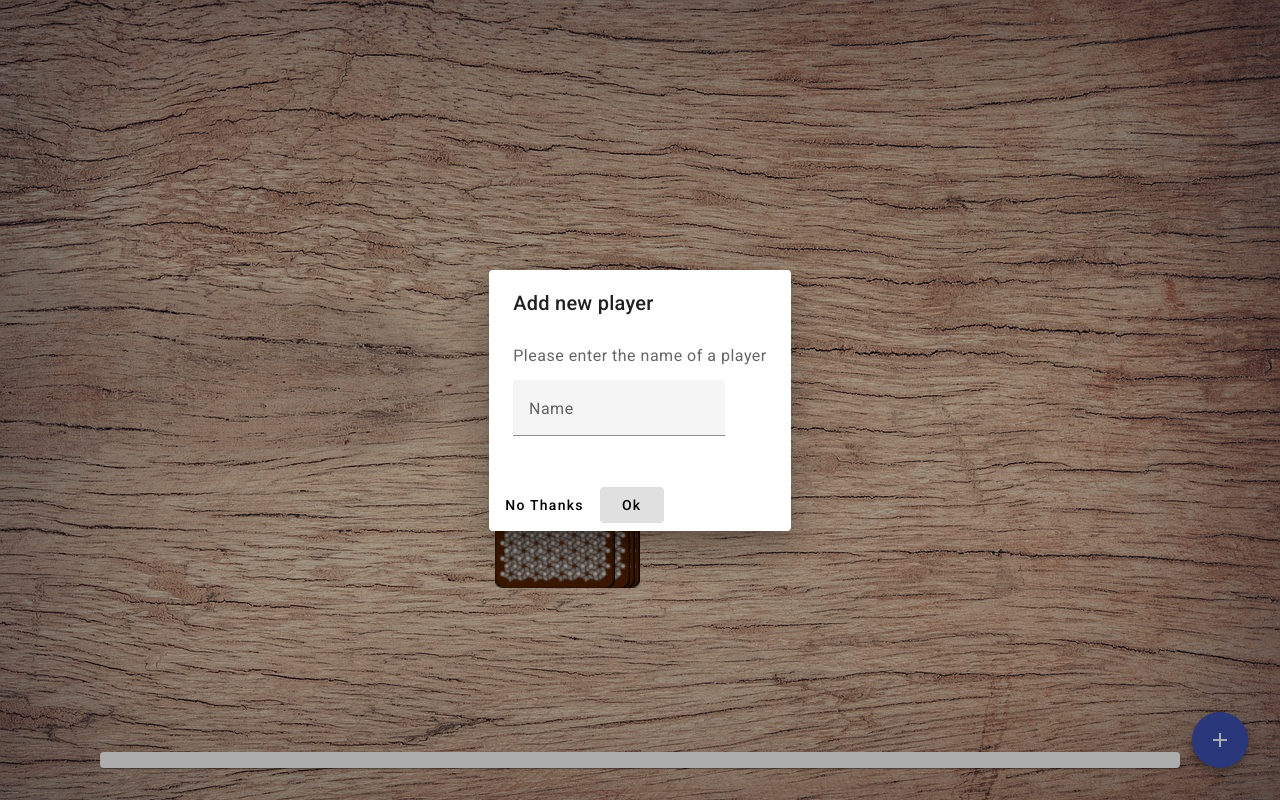
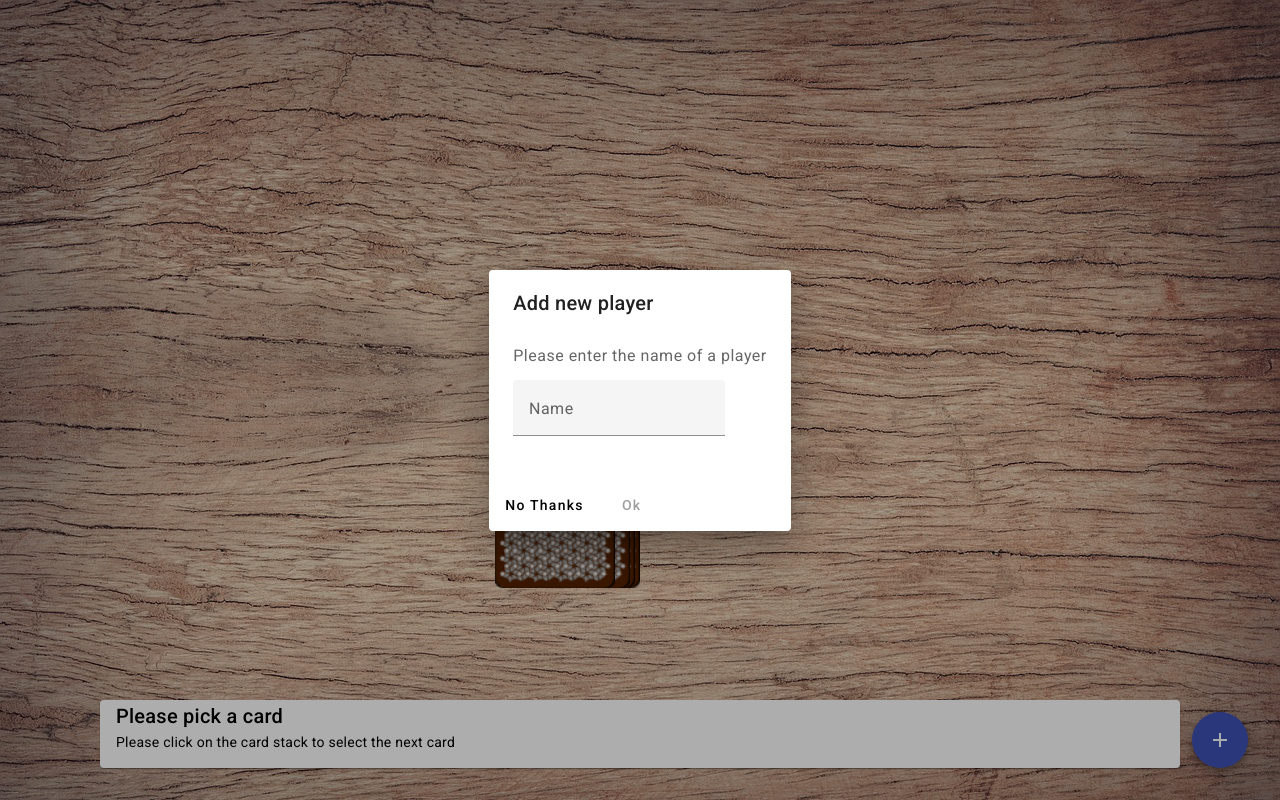
Before and after one commit to ShawnKastner/RingOfFire, an Angular app: page /game in a window 1280 px wide. Both pictures are taken after a click on the button "add". Built offline with nearby package versions, Linux system fonts and the light colour scheme.

Commit message:
bug fixes

```diff
--- a/src/app/dialog-add-player/dialog-add-player.component.html
+++ b/src/app/dialog-add-player/dialog-add-player.component.html
@@ -8,5 +8,5 @@
 </div>
 <div mat-dialog-actions>
   <button mat-button (click)="onNoClick()">No Thanks</button>
-  <button mat-button [mat-dialog-close]="name" cdkFocusInitial>Ok</button>
+  <button mat-button [disabled]="name.length == 0" [mat-dialog-close]="name" cdkFocusInitial>Ok</button>
 </div>
--- a/src/app/dialog-add-player/dialog-add-player.component.ts
+++ b/src/app/dialog-add-player/dialog-add-player.component.ts
@@ -1,4 +1,5 @@
 import { Component } from '@angular/core';
+import { MatDialog, MatDialogRef } from '@angular/material/dialog';
 
 @Component({
   selector: 'app-dialog-add-player',
@@ -8,8 +9,10 @@ import { Component } from '@angular/core';
 export class DialogAddPlayerComponent {
   name: string = '';
 
+  constructor(public dialogRef: MatDialogRef<DialogAddPlayerComponent>) {}
+
   onNoClick() {
-
+    this.dialogRef.close();
   }
 
 }
--- a/src/app/game-info/game-info.component.html
+++ b/src/app/game-info/game-info.component.html
@@ -1,5 +1,5 @@
 <mat-card>
-    <mat-card-title>{{ title }}</mat-card-title>
+    <mat-card-title class="padding-16">{{ card ? title: 'Please pick a card' }}</mat-card-title>
 
-    <mat-card-content>{{ description }}</mat-card-content>
+    <mat-card-content>{{ card ? description: 'Please click on the card stack to select the next card' }}</mat-card-content>
 </mat-card>
--- a/src/app/game-info/game-info.component.scss
+++ b/src/app/game-info/game-info.component.scss
@@ -0,0 +1,3 @@
+.padding-16 {
+    padding: 0px 16px;
+}
--- a/src/app/game/game.component.ts
+++ b/src/app/game/game.component.ts
@@ -41,7 +41,9 @@ export class GameComponent implements OnInit {
     const dialogRef = this.dialog.open(DialogAddPlayerComponent);
 
     dialogRef.afterClosed().subscribe((name: string) => {
-      this.game.players.push(name);
+      if (name && name.length > 0) {
+        this.game.players.push(name);
+      }
     });
   }
 }
```
